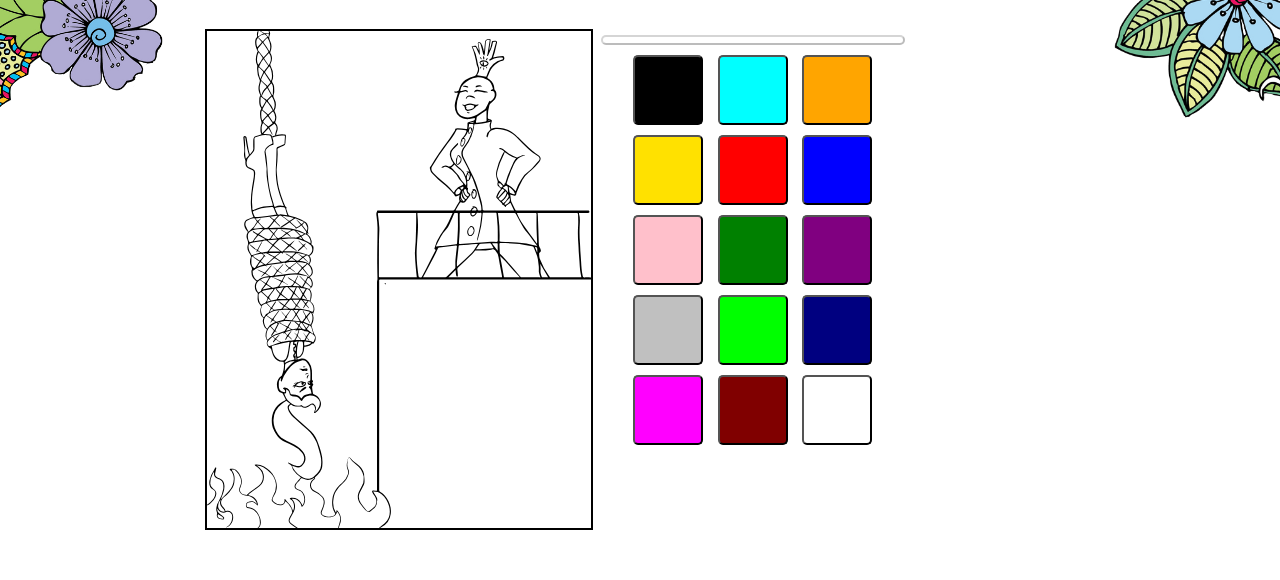
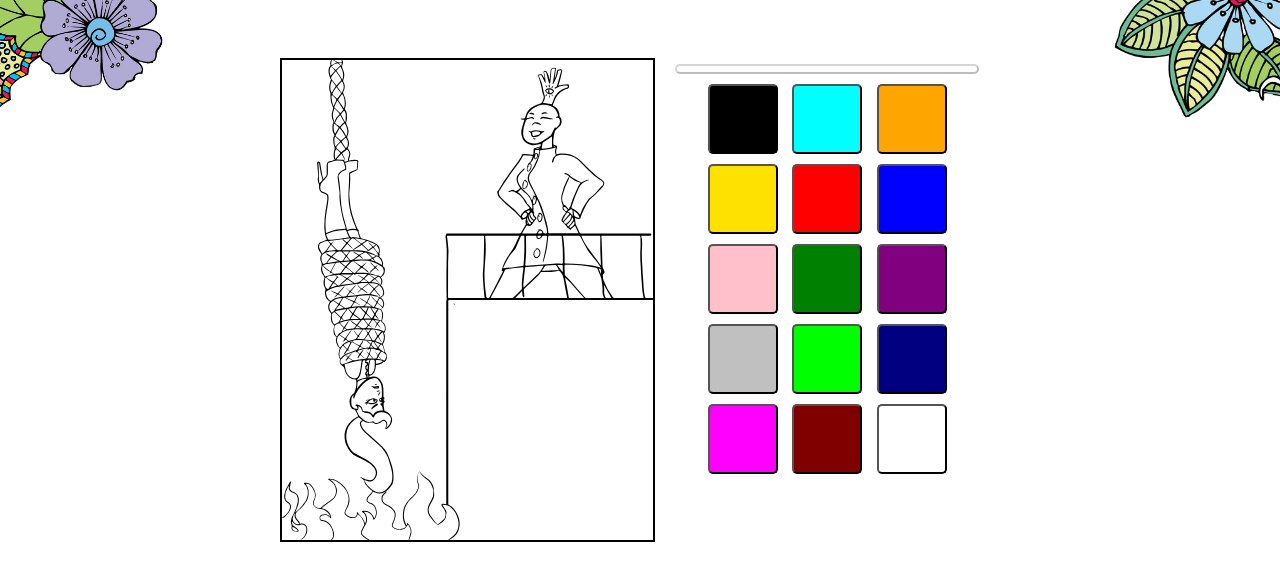
Before and after one commit to jdyuanglee/idmt380, a website: page src/page.html in a window 1280 px wide. Shown: the part 118-698 px from the top of the page. Drawn offline with nearby package versions, Linux system fonts and the light colour scheme.

Commit message:
:lipstick: Add a bottom palette for mobile version & optimize the layout

```diff
--- a/src/css/style.css
+++ b/src/css/style.css
@@ -9,7 +9,7 @@
     /* Border for developing */
     /* border-style: solid;
     border-width: 1px;
-    border-color: rgb(0, 80, 252);     */
+    border-color: rgb(0, 80, 252);*/
 }
 
 p{
@@ -40,6 +40,7 @@ html{
 
 nav{
     display: flex;
+    position: fixed;
 }
 
 nav h1{
@@ -93,6 +94,10 @@ main{
 
 /* COLORING PAGE */
 .palette{
+      /* clip-path:  inset(0% 0% 0% 0% round 10%); */
+    position: absolute;
+    background-color:rgba(255, 255, 255, 1);
+    margin: 80vh 0 5vh 0;
     text-align: center;
 }
 .picker {
@@ -125,8 +130,13 @@ main{
     background-color: white;
   }
   svg {
-    /* margin: 0 10vw; */
-    width: 80vw;
+    /* z-index: -1; */
+    transform: translate(-50%, 0);
+    position: fixed;
+    top: 22%;
+    left: 50%;
+    width: auto;
+    height: 60vh;
     pointer-events: none;
     border-style: solid;
     border-width: 2px;
@@ -145,7 +155,7 @@ main{
   }
 
   /* Media Query */
-  @media screen and (min-width: 87.5em) {
+@media screen and (min-width: 87.5em) {
     html{
         font-size: 120%;
     }
@@ -156,12 +166,21 @@ main{
     }
     /* .carousel{
         margin: 6vh 0;
-    } */
-    .wrapper{
-        display: flex;
+        } */
+    nav{
+        position: absolute;
     }
     svg{
-    width: 40vw;
+        position: absolute;
+        top: 15%;
+    }
+    .palette{
+        position: absolute;
+    transform: translate(-50%, 0);
+
+        width: 70%;
+        left: 50%;
+        background: none;
     }
     p{
         font-size: 1rem;
@@ -175,18 +194,25 @@ main{
 }
 @media screen and (min-width: 1024px){
     .wrapper{
-        margin: 0 16vw;
+        padding: 22vh 0 0 0;
+        width: 45rem;
+        margin: auto;
         display: flex;
-        width: 80%;
-    }
-    .carousel{
-        top: 22vh;
+        align-content: space-around;
     }
     svg{
-        width: 30vw;
+        top: 0%;
+        left: 0%;
+    transform: translate(0, 0);
+
+        position: relative;
     }
     .palette{
-        width: 25vw;
+        left: 0;
+    transform: translate(0, 0);
+        margin: 0 auto;
+        position: relative;
+        width: 20rem;
         text-align: center;
     }
 }
```
Also changed, not shown: src/page.html (+0 -1 lines), src/css/slick.css.
